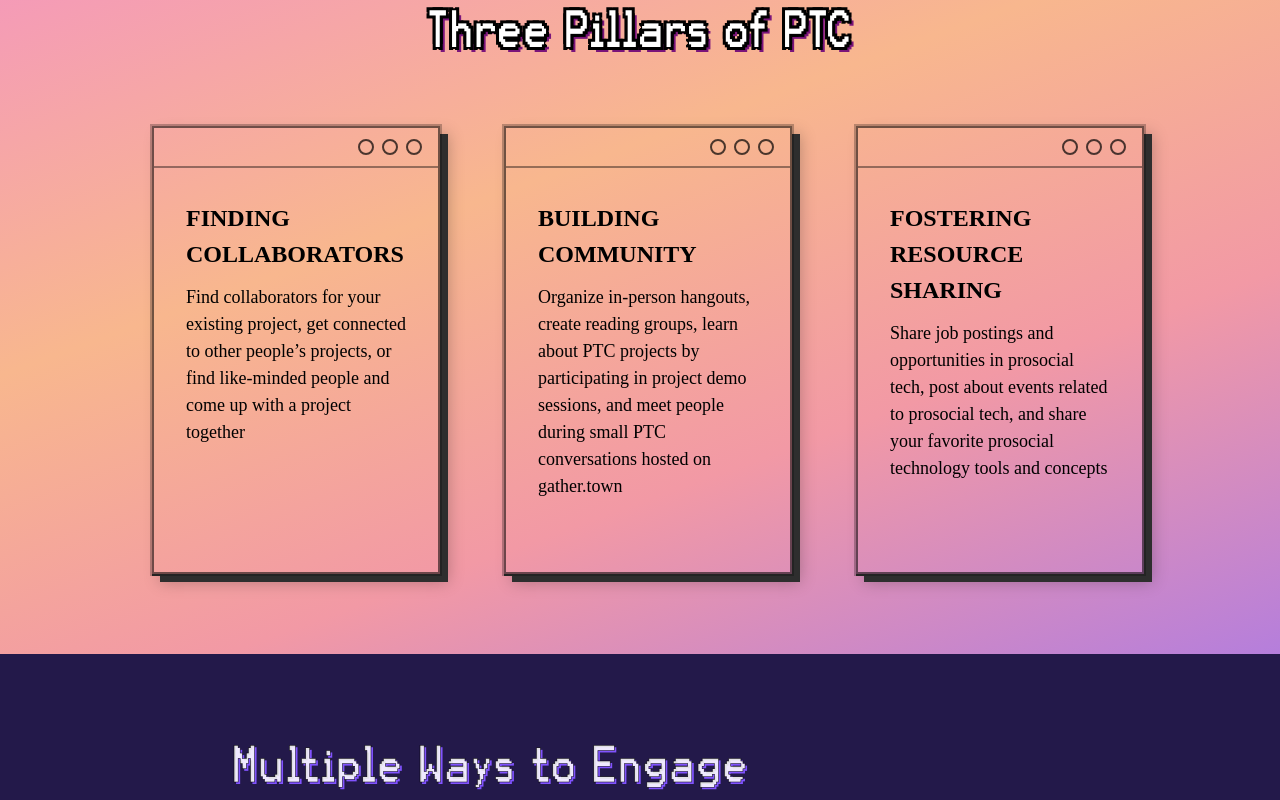
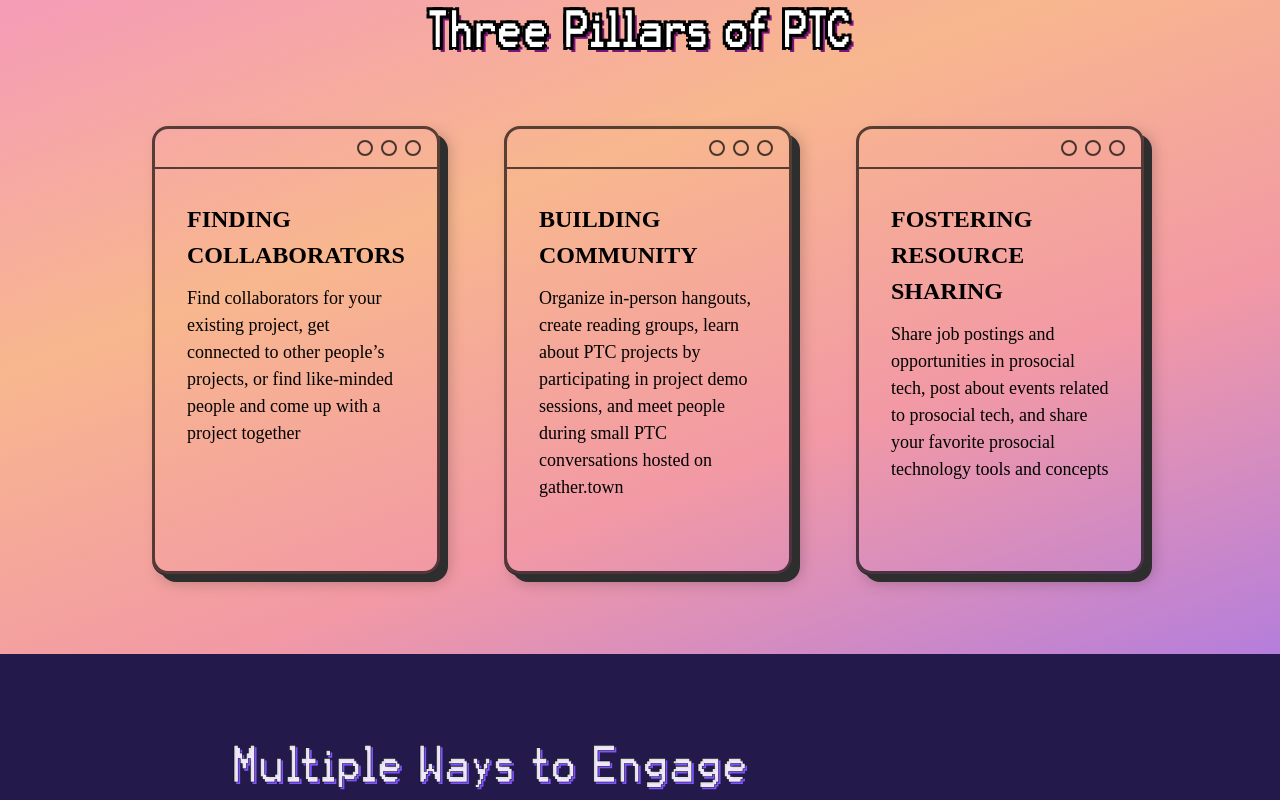
Before and after one commit to prosocialtech/prosocialtech-website, a React (Vite) app: page / in a window 1280 px wide. Shown: the part 920-1720 px from the top of the page. Built offline with nearby package versions, Linux system fonts and the light colour scheme; a web font is replaced by a local one.

Commit message:
styling: tweak card border styling and fix radius

```diff
--- a/src/components/app/App.tsx
+++ b/src/components/app/App.tsx
@@ -3,7 +3,7 @@ import copy from '../../content/copy.json'
 import Container from '../layout/container/Container'
 import Section from '../layout/section/Section'
 import Layout from '../../layouts/Layout'
-import Card from '../layout/card/Card'
+import Card from '../ui/card/Card'
 import Hero from '../sections/hero/Hero'
 import Button from '../ui/button/Button'
 import type { ButtonVariant } from '../ui/button/Button'
--- a/src/components/layout/card/Card.tsx
+++ b/src/components/ui/card/Card.tsx
@@ -62,8 +62,8 @@ const THEME: Record<Variant, { body: string; bar: string; dots: string[] }> = {
   },
 }
 
-const BORDER_RADIUS = 28
-const TOP_BAR_BORDER_RADIUS = 24
+// const BORDER_RADIUS = 28
+// const TOP_BAR_BORDER_RADIUS = 24
 
 /**
  * Card component with themed styling and customizable layout options
@@ -149,12 +149,12 @@ export default function Card({
   return (
     <div
       style={{ backgroundColor: v.body }}
-      className={`relative rounded-[${BORDER_RADIUS}px] border-2 border-black/40 card-shadow ${className}`}
+      className={`relative rounded-2xl border-3 border-black/65 card-shadow ${className}`}
     >
       {/* Top bar */}
       <div
         style={{ backgroundColor: v.bar }}
-        className={`h-10 rounded-t-[${TOP_BAR_BORDER_RADIUS}px] border-b-2 border-black/40 ${
+        className={`h-10 rounded-t-xl border-b-2 border-black/65 ${
           barStyle === 'dotsRight'
             ? 'flex items-center justify-end px-4'
             : 'flex items-center justify-between px-4'
@@ -177,9 +177,9 @@ export default function Card({
       </div>
 
       {/* outer ring */}
-      <div
+      {/* <div
         className={`pointer-events-none absolute inset-0 rounded-[${BORDER_RADIUS}px] shadow-[0_0_0_4px_rgba(0,0,0,0.25)]`}
-      />
+      /> */}
     </div>
   )
 }
```
